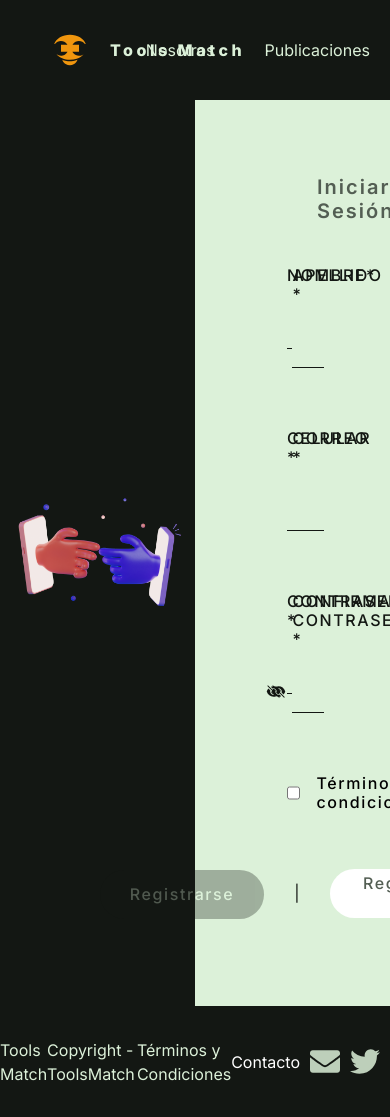
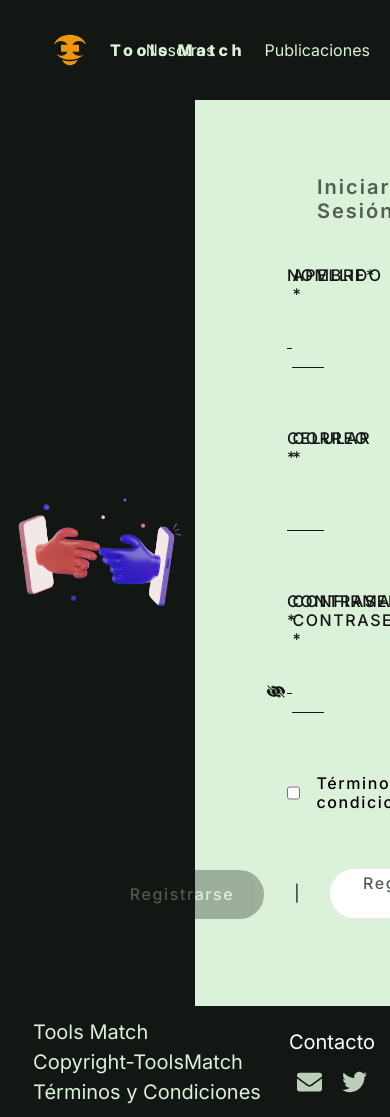
Before and after one commit to Jefersonsteven/tools-match, a Next.js app: page /form/logout in a window 390 px wide. Shown: the top 1117 px of the page. Built offline with nearby package versions, Linux system fonts and the light colour scheme.

Commit message:
responsive footer, terms, landing, favorite

```diff
--- a/src/app/terms/page.jsx
+++ b/src/app/terms/page.jsx
@@ -12,7 +12,7 @@ function Terms() {
 
   return (
     <div className={style.termsContainer}>
-      <div className={style.backcontainer}>
+      <div className={style.backContainer}>
         <Back />
       </div>
       <div id="terms-and-conditions" className={style.terms}>
@@ -129,7 +129,7 @@ function Terms() {
               en nuestra plataforma.
             </p>
           </div>
-          <div>
+          <div className={style.term10}>
             <strong>10- Jurisdicción y Ley Aplicable</strong>
             <p>
               Estos términos y condiciones se rigen por la ley vigente en tu
--- a/src/components/back/Back.module.css
+++ b/src/components/back/Back.module.css
@@ -4,7 +4,6 @@
   width: 100%;
   gap: 1rem;
   cursor: pointer;
-  margin-top: 50px;
   margin: 50px 0 0 50px;
   align-items: center;
 }
--- a/src/components/footer/Footer.jsx
+++ b/src/components/footer/Footer.jsx
@@ -11,6 +11,7 @@ export default function Footer() {
 
   return (
     <footer className={style.footer}>
+      <div className={style.footerInfo}>
         <div className={style.footerLogo}>
           <Link href="/home">
             Tools Match
@@ -23,10 +24,11 @@ export default function Footer() {
           </Link>
         </div>
         <div className={style.footerRights}>
-        <p>Copyright - ToolsMatch</p>
+          <p>Copyright-ToolsMatch</p>
         </div>
         <div className={style.footerTerms}>
           <Link href="/terms">Términos y Condiciones</Link>
+        </div>
       </div>
       <div className={style.contact}>
         <div className={style.contactTitle}>
--- a/src/components/footer/Footer.module.css
+++ b/src/components/footer/Footer.module.css
@@ -1,12 +1,12 @@
 /*----------------------FOOTER----------------------*/
 .footer{
     margin-top: auto;
-    display: flex;
     background: var(--black);
     width: 100%;
     height: 111px;
+    align-items: center;
+    display: flex;
     justify-content: space-around;
-    align-items: center;
 }
 .footerRights, .footerTerms{
     color:#DCF1D9;
@@ -34,7 +34,7 @@
     padding: 0 1rem;
 }
 .contactTwitter{
-    margin-left: 10px;
+    margin-left: 20px;
 }
 .contactMail, .contactTwitter{
     height: 35px;
@@ -45,3 +45,55 @@
     color: var(--orange);
     cursor: pointer;
 }
+
+/* ----------- RESPONSIVE ---------- */
+@media screen and (max-width: 1600px){
+    .footerInfo, .contact{
+        font-size: 2.5rem;
+   }
+       .footerInfo{
+           display: flex;
+       }
+       .footerRights, .footerTerms, .footerLogo{
+           margin-left: 20px;
+       }
+   }
+@media screen and (max-width: 1200px){
+ .footerInfo, .contact{
+     font-size: 2rem;
+}
+    .footerInfo{
+        display: flex;
+    }
+    .footerRights, .footerTerms, .footerLogo{
+        margin-left: 20px;
+    }
+}
+@media screen and (max-width: 900px){
+
+    .footerInfo{
+        display: flex;
+    }
+    .footerRights, .footerTerms, .footerLogo{
+        margin-left: 20px;
+    }
+}
+@media  (min-width: 320px) and (max-width: 800px){
+    .footerRights{
+        padding: 0;
+    }
+    .contact{
+        display: flex;
+        flex-direction: column;
+        align-items: center;
+    }
+
+    .contactMail, .contactTwitter{
+        height: 30px;
+        width: 25px;
+        margin-top: 10px;
+    }
+    .footerInfo{
+        display: inline-block;
+    }
+}
```
Also changed, not shown: src/app/terms/Terms.module.css (+43 -0 lines). Lines whose indentation alone changed are shown as unchanged.
